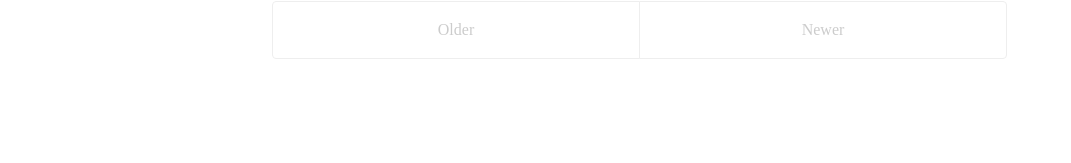
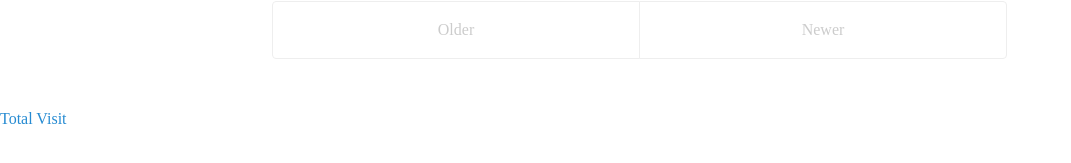
Before and after one commit to DungLai/dunglai.github.io, a Jekyll site: the page built from index.html, in a window 1280 px wide. Shown: the part 604-767 px from the top of the page, without its empty margins (0-1071 px from the left). Built offline with Jekyll 4.4.1, drawn with Linux system fonts in a browser that asks for light colours; the list of posts is cut into pages by our own code; comment, search, counter and statistics services are not loaded.

Commit message:
add visitor title

```diff
--- a/_layouts/default.html
+++ b/_layouts/default.html
@@ -45,6 +45,7 @@
         }, false);
       })(document);
     </script>
+
 <!-- Start of StatCounter Code for Default Guide -->
 <script type="text/javascript">
 var sc_project=11553218;
@@ -57,12 +58,14 @@
 scJsHost+
 "statcounter.com/counter/counter.js'></"+"script>");
 </script>
-<noscript><div class="statcounter"><a title="Web Analytics"
-href="http://statcounter.com/" target="_blank"><img
-class="statcounter"
+<noscript><div class="statcounter"><a title="Web Analytics
+Made Easy - StatCounter" href="http://statcounter.com/"
+target="_blank"><img class="statcounter"
 src="//c.statcounter.com/11553218/0/55ea133f/0/" alt="Web
-Analytics"></a></div></noscript>
+Analytics Made Easy - StatCounter"></a></div></noscript>
 <!-- End of StatCounter Code for Default Guide -->
+<a href="http://statcounter.com/p11553218/?guest=1">Total
+Visit</a>
 
   </body>
 
```
